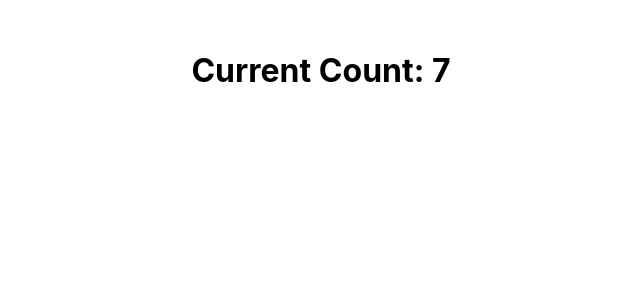
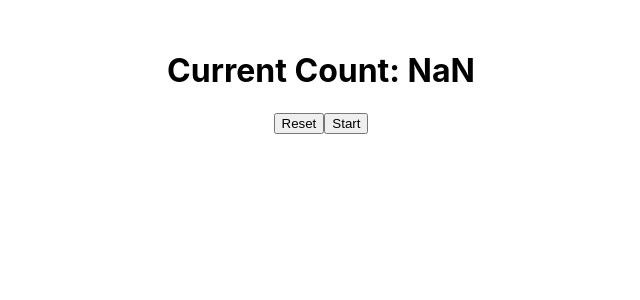
Before and after one commit to Alexmhack/try-react, a React (Create React App) app in the folder try-reactjs/: page / in a window 1280 px wide. Shown: the top 300 px of the page, without its empty margins (319-959 px from the left). Built offline with nearby package versions, Linux system fonts and the light colour scheme.

Commit message:
start reset timer

```diff
--- a/try-reactjs/src/learning/Timer.js
+++ b/try-reactjs/src/learning/Timer.js
@@ -5,21 +5,38 @@ class Timer extends Component {
 		super(props)
 
 		this.state = {
-			count: 0
+			count: 100
 		}
 	}
 
-	componentDidMount () {
+	resetCount = () => {
+		const {startCount} = this.props
+		clearInterval(this.myInterval)
+		this.setState({
+			count: startCount
+		})
+	}
+
+	startCounter = () => {
 		this.myInterval = setInterval(() => {
 			this.setState(prevState => ({
-				count: prevState.count + 1
+				count: prevState.count - 1
 			}))
 		}, 1000)
 	}
 
+	componentDidMount () {
+		const {startCount} = this.props
+		this.setState({
+			count: startCount
+		})
+
+		this.startCounter()
+	}
+
 	componentWillUnmount() {
 		// clear the interval in case of memory leaks
-		clearInterval(this.myInterval)
+		this.resetCount()
 	}
 
 	render () {
@@ -27,6 +44,8 @@ class Timer extends Component {
 		return (
 			<div>
 				<h1>Current Count: {count}</h1>
+				<button onClick={this.resetCount}>Reset</button>
+				<button onClick={this.startCounter}>Start</button>
 			</div>
 		)
 	}
```
